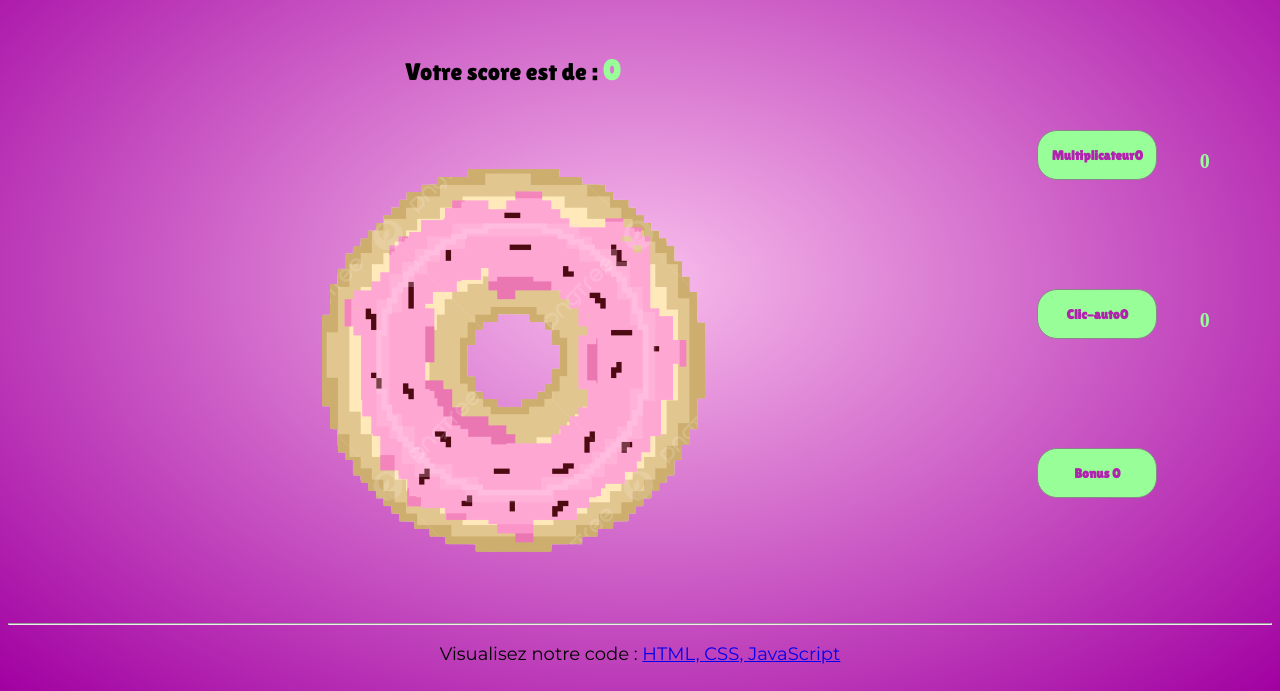
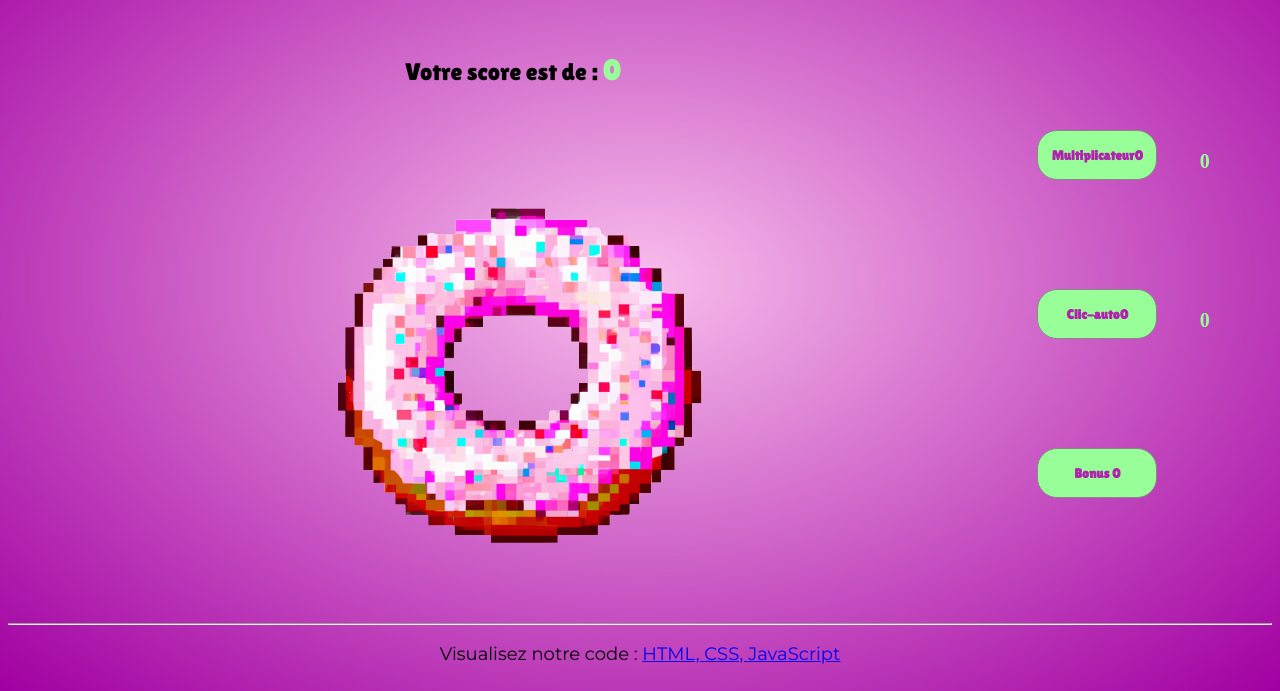
Before and after one commit to MarineVH/cookie-clicker-test, a website built with Vite: page cookie-clicker/index.html in a window 1280 px wide. Shown: the part 132-823 px from the top of the page. Built offline with nearby package versions, Linux system fonts and the light colour scheme.

Commit message:
modif donut

```diff
--- a/cookie-clicker/index.html
+++ b/cookie-clicker/index.html
@@ -27,7 +27,7 @@
    <p id="result">Votre score est de : <span id="score">0</span></p>
 
      <div id="img-resp">
-    <img id="donut" src="img/donut-removebg-preview.png" alt="Donut">
+    <img id="donut" src="img/Donut_DALL_E_.png" alt="Donut">
     </div>
 
     <div id="setup">
```
Also changed, not shown: README.md, cookie-clicker/img/Donut_DALL_E_.png (added).
